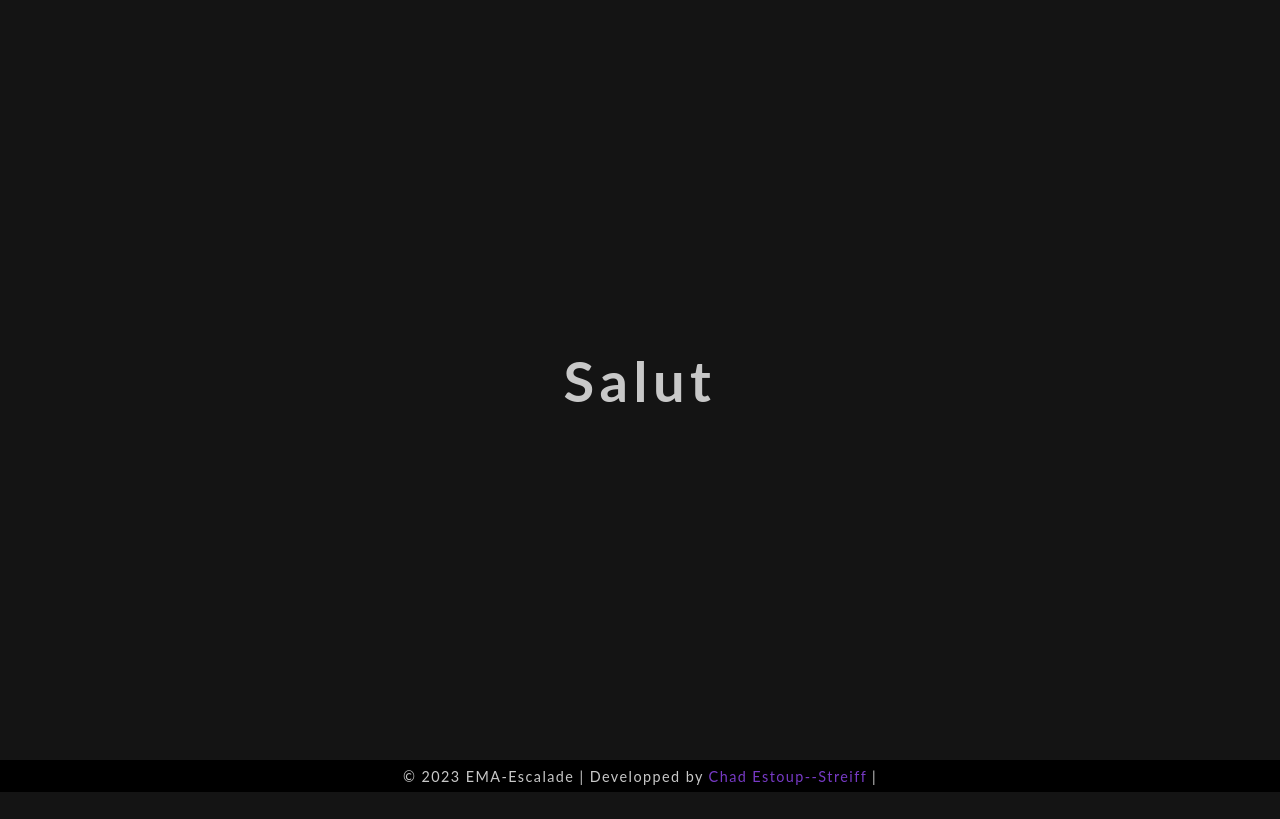
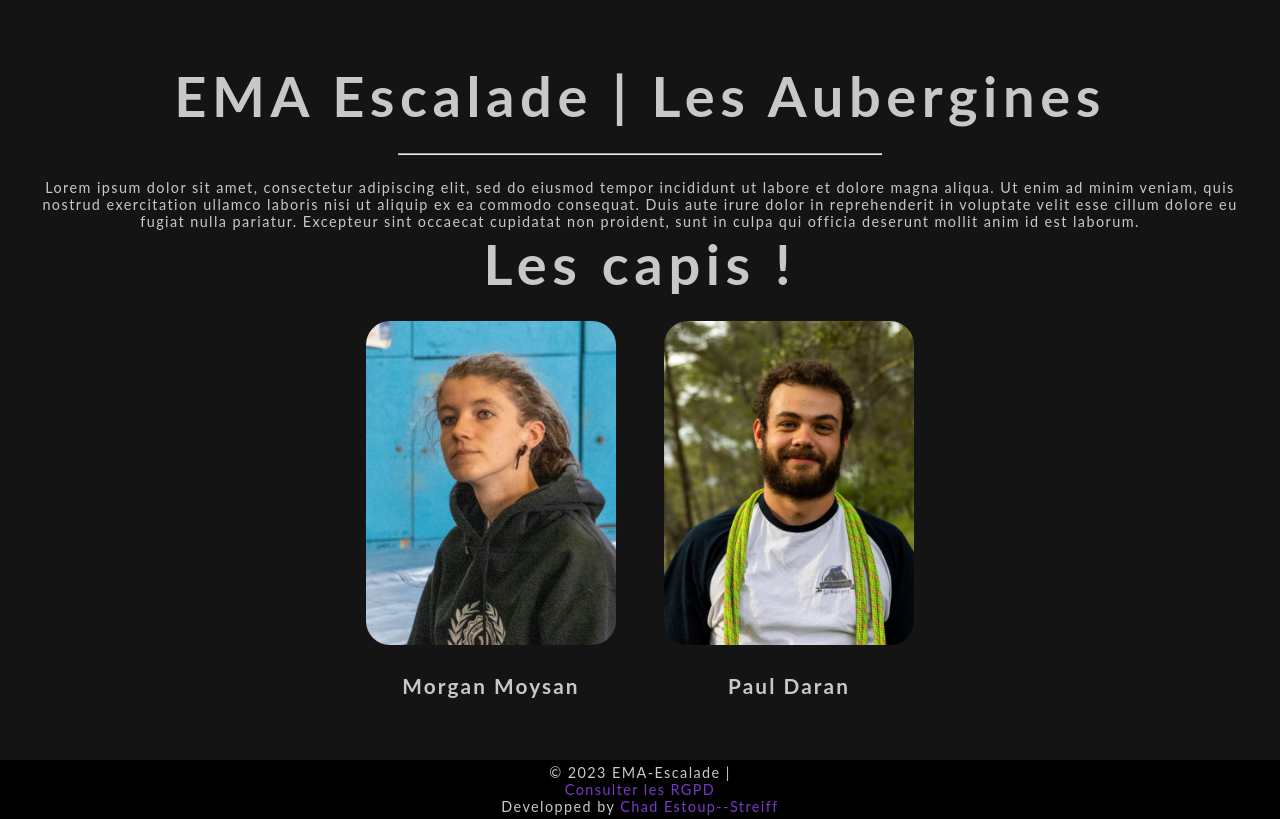
Before and after one commit to ChadEstoupStreiff/site-EMA-Aubergine, a PHP site: template web/php/view/global/home.php in a window 1280 px wide. Shown: the part 134-953 px from the top of the page. Before the commit the page ends 926 px from the top, so only its background shows below. Run offline with PHP 8.4, Linux system fonts and the light colour scheme; the template is opened without the code that fills it, so the values that code supplies are empty; some libraries are stand-ins or nearby versions.

Commit message:
Home page

```diff
--- /dev/null
+++ b/robot/requirements.txt
@@ -0,0 +1 @@
+schedule
--- a/web/php/view/footer.php
+++ b/web/php/view/footer.php
@@ -1,6 +1,8 @@
         </div>
-        <footer class="inline center">
-            <p>© 2023 EMA-Escalade | Developped by <a href="https://chades.fr">Chad Estoup--Streiff</a> | <? echo Conf::getVersion() ?></p>
+        <footer class="center">
+            <p>© 2023 EMA-Escalade | <? echo Conf::getVersion() ?></p>
+            <p><a href="?c=Special&f=rgpd">Consulter les RGPD</a></p>
+            <p>Developped by <a href="https://chades.fr">Chad Estoup--Streiff</a></p>
         </footer>
     </body>
 </html>
--- a/web/php/view/global/home.php
+++ b/web/php/view/global/home.php
@@ -1 +1,20 @@
-<h1>Salut</h1>
+<h1>EMA Escalade | Les Aubergines</h1>
+<hr>
+<div class="center inline responsive">
+    <div>
+        <p>Lorem ipsum dolor sit amet, consectetur adipiscing elit, sed do eiusmod tempor incididunt ut labore et dolore magna aliqua. Ut enim ad minim veniam, quis nostrud exercitation ullamco laboris nisi ut aliquip ex ea commodo consequat. Duis aute irure dolor in reprehenderit in voluptate velit esse cillum dolore eu fugiat nulla pariatur. Excepteur sint occaecat cupidatat non proident, sunt in culpa qui officia deserunt mollit anim id est laborum.</p>
+    </div>
+    <div class="center">
+        <h1>Les capis !</h1>
+        <div class="inline center">
+            <div>
+                <img width="250px" src="assets/img/momo.jpg" alt="morgane">
+                <h3>Morgan Moysan</h3>
+            </div>
+            <div>
+                <img width="250px" src="assets/img/paul.jpg" alt="paul">
+                <h3>Paul Daran</h3>
+            </div>
+        </div>
+    </div>
+</div>
--- /dev/null
+++ b/web/php/view/global/rgpd.php
@@ -0,0 +1 @@
+TODO
```
Also changed, not shown: web/php/controller/Special.php (added, +10 -0 lines), web/php/assets/img/momo.jpg (added), web/php/assets/img/paul.jpg (added), 2 other files.
